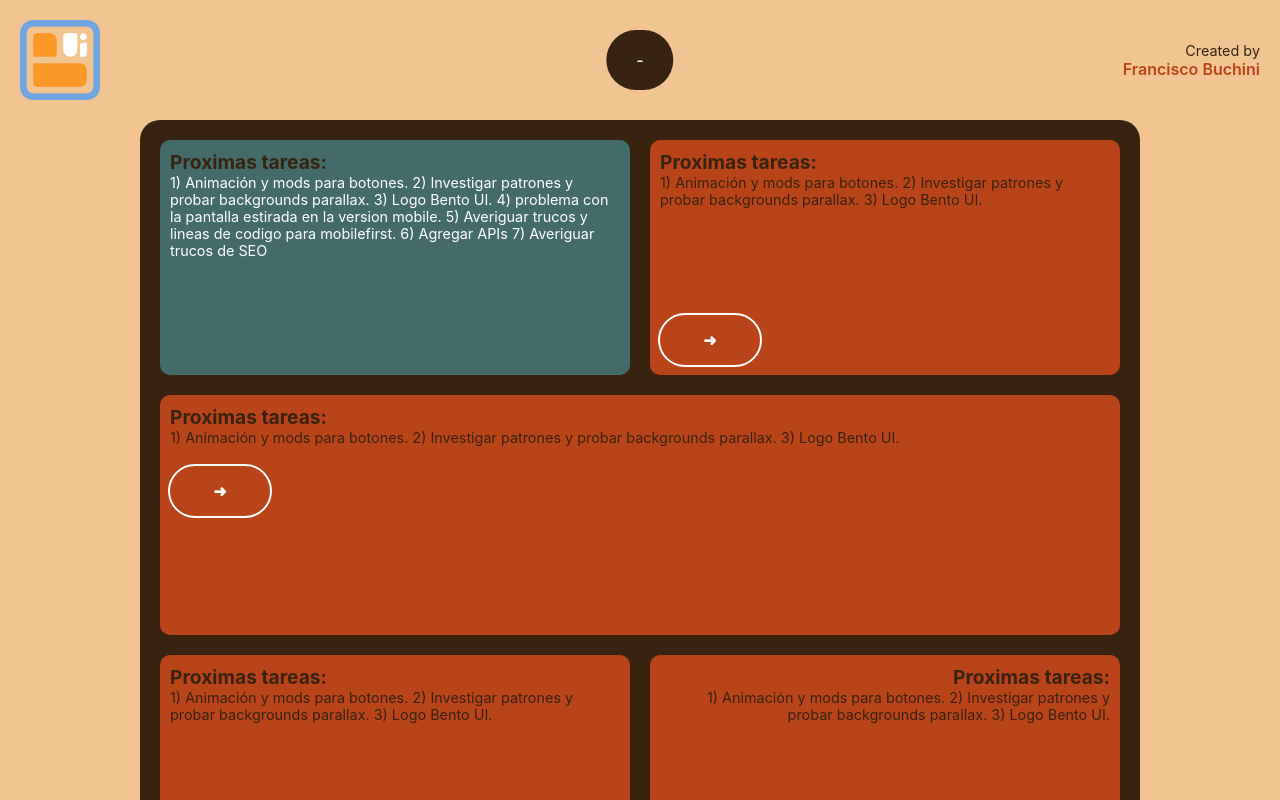
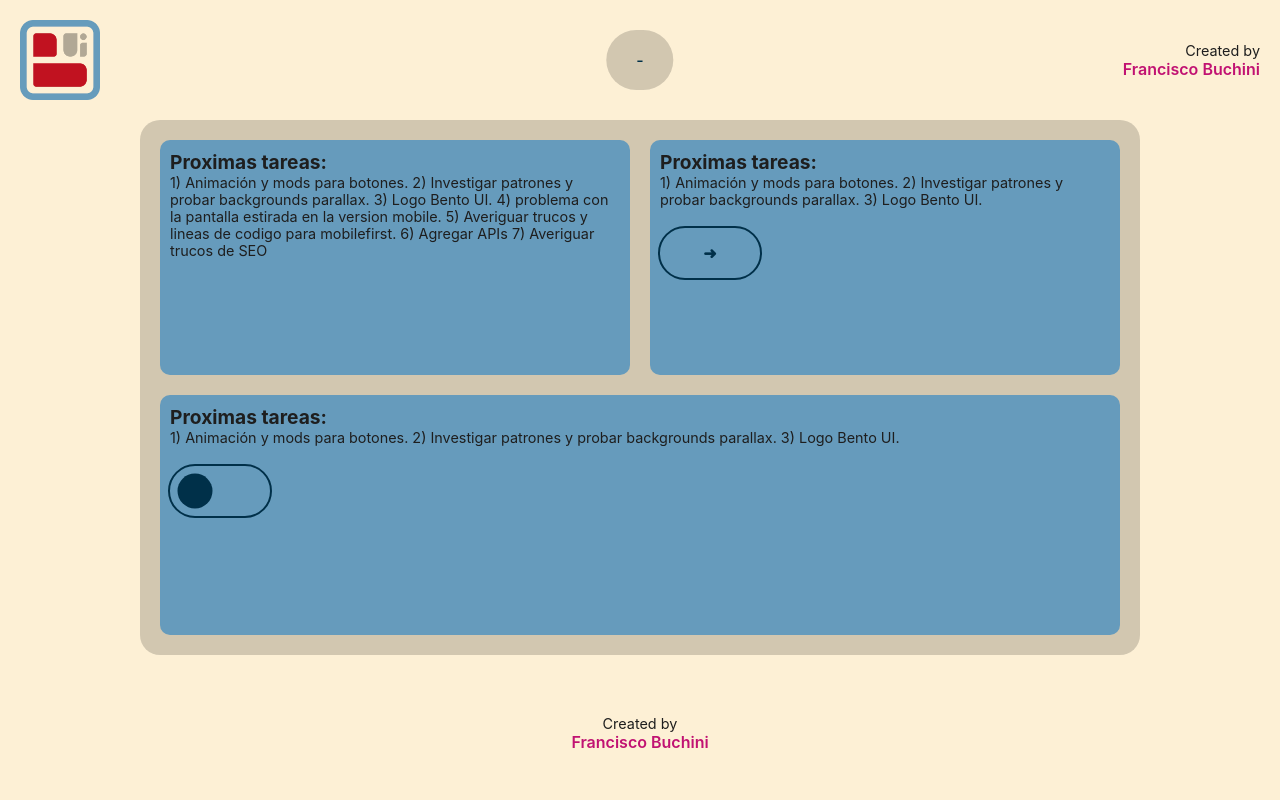
Before and after one commit to franciscobuchini/Portfolio, a React (Vite) app: page / in a window 1280 px wide. Shown: the top 800 px of the page. Built offline with nearby package versions, Linux system fonts and the light colour scheme.

Commit message:
editing the theme colors, theme names and optimizing theme.css

```diff
--- a/index.html
+++ b/index.html
@@ -6,7 +6,7 @@
     <meta name="viewport" content="width=device-width, initial-scale=1.0" />
     <meta name="description" content="Discover BentoBox UI, your gateway to sleek UI design inspired by the iconic bento box style. Elevate your digital presence with our innovative solutions.">
     <title>BentoBox UI style</title>
-
+    <link rel="canonical" href="https://bentoboxui.vercel.app/">
   </head>
   <body>
     <div id="root"></div>
--- a/src/BentoGrid.jsx
+++ b/src/BentoGrid.jsx
@@ -1,19 +1,14 @@
 import Bento from './Bento'
+import ThemeSwitch from './Components/ThemeSwitch'
 import Button from './Components/Button'
 
 export default function BentoGrid() {
 
   return (
     <main className='BentoGrid'>
-      <Bento Bsv='2' Bsh='4' Bbg='taxbreak' Th='Proximas tareas:' Tp='1) Animación y mods para botones. 2) Investigar patrones y probar backgrounds parallax. 3) Logo Bento UI. 4) problema con la pantalla estirada en la version mobile. 5) Averiguar trucos y lineas de codigo para mobilefirst. 6) Agregar APIs 7) Averiguar trucos de SEO' Tpc='white' Tta='center' Tjc='center' />
-      <Bento Bsv='2' Bsh='8' Bst='B1' Th='Proximas tareas:' Tp='1) Animación y mods para botones. 2) Investigar patrones y probar backgrounds parallax. 3) Logo Bento UI.' Com={Button} />
-      <Bento Bsv='2' Bsh='4' Bst='B2' Th='Proximas tareas:' Tp='1) Animación y mods para botones. 2) Investigar patrones y probar backgrounds parallax. 3) Logo Bento UI.' Com={Button} />
-      <Bento Bsv='2' Bsh='4' Bst='B3' Th='Proximas tareas:' Tp='1) Animación y mods para botones. 2) Investigar patrones y probar backgrounds parallax. 3) Logo Bento UI.' Com={Button} />
-      <Bento Bsv='2' Bsh='4' Bst='B4' Th='Proximas tareas:' Tp='1) Animación y mods para botones. 2) Investigar patrones y probar backgrounds parallax. 3) Logo Bento UI.' Com={Button} />
-      <Bento Bsv='2' Bsh='4' Bst='B5' Th='Proximas tareas:' Tp='1) Animación y mods para botones. 2) Investigar patrones y probar backgrounds parallax. 3) Logo Bento UI.' Com={Button} />
-      <Bento Bsv='2' Bsh='4' Bst='B6' Th='Proximas tareas:' Tp='1) Animación y mods para botones. 2) Investigar patrones y probar backgrounds parallax. 3) Logo Bento UI.' Com={Button} />
-      <Bento Bsv='2' Bsh='4' Bst='B7' Th='Proximas tareas:' Tp='1) Animación y mods para botones. 2) Investigar patrones y probar backgrounds parallax. 3) Logo Bento UI.' Com={Button} />
-      <Bento Bsv='2' Bsh='4' Bst='B8' Th='Proximas tareas:' Tp='1) Animación y mods para botones. 2) Investigar patrones y probar backgrounds parallax. 3) Logo Bento UI.' Com={Button} />
+      <Bento Bsv='2' Bsh='4' Th='Proximas tareas:' Tp='1) Animación y mods para botones. 2) Investigar patrones y probar backgrounds parallax. 3) Logo Bento UI. 4) problema con la pantalla estirada en la version mobile. 5) Averiguar trucos y lineas de codigo para mobilefirst. 6) Agregar APIs 7) Averiguar trucos de SEO' Tta='center' Tjc='center' />
+      <Bento Bsv='2' Bsh='4' Bst='B1' Th='Proximas tareas:' Tp='1) Animación y mods para botones. 2) Investigar patrones y probar backgrounds parallax. 3) Logo Bento UI.' Com={Button} />
+      <Bento Bsv='2' Bsh='8' Bst='B1' Th='Proximas tareas:' Tp='1) Animación y mods para botones. 2) Investigar patrones y probar backgrounds parallax. 3) Logo Bento UI.' Com={ThemeSwitch} />
     </main>
     )
   }
--- a/src/Header.jsx
+++ b/src/Header.jsx
@@ -2,7 +2,7 @@ import Logo from './Assets/Logo.webp'
 export default function Header () {
   return (
     <header>
-      <img src={Logo}/>
+      <img src={Logo} alt="BentoBox UI Logo"/>
       <nav className='Nav'>
         <li>
           <ul><a>-</a></ul>
--- a/src/Styles.css
+++ b/src/Styles.css
@@ -31,7 +31,7 @@ header {
   place-items: center;
   justify-content:space-between;
   z-index: 1000;
-  > img {max-height: 80px;}
+  > img {max-height: 80px; cursor: pointer;}
   > div {text-align: right;}
   > nav {
     position: absolute;
--- a/src/Theme.css
+++ b/src/Theme.css
@@ -1,71 +1,61 @@
 /* ROOT -------------------------------------------------------*/
 :root {
-  --gold: #F2C491;
-  --christine: #D6661A;
-  --roseofsharon: #BA441A;
-  --hippieblue: #2C8396;
-  --taxbreak: #426B6A;
-  --mikado: #37230F;
-  --white: #FFFFFF;
+  --primarylight: #669bbc;
+  --primarydark: #003049;
+  --secondarylight: #c11272;
+  --secondarydark: #78003a;
+  --light: #fdf0d5;
+
+  --white: #FAFAFA;
+  --black: #1E1E1E;
+  --darktransparent: #0000002c;
   --transparent: #00000000;
-  --darktransparent: #14292d50;
-  --darkgold: #916e47;
-  --darkchristine: #934613;
-  --darkroseofsharon: #843112;
-  --darkhippieblue: #1b5e6d;
-  --darktaxbreak: #274847;
-  --darkmikado: #150c04;
-  --black: #000000;
 
   font-family: -apple-system, Segoe UI, Roboto;
 }
 /* ROOT -------------------------------------------------------*/
 
 /* THEME LIGHT -------------------------------------------------------*/
-  body {background-color: var(--gold); color: var(--mikado);}
-  .BentoGrid {background-color: var(--mikado)}
-  .Bento {background-color: var(--roseofsharon); &:hover {outline: 4px solid var(--hippieblue);}}
+  body {background-color: var(--light); color: var(--black);}
+  .BentoGrid {background-color: var(--darktransparent)}
+  .Bento {background-color: var(--primarylight); &:hover {outline: 4px solid var(--secondarydark);}}
   .Transparent:hover {outline: none;}
 
-  .Me {color: var(--roseofsharon);}
-  nav {background-color: var(--mikado); color: var(--white);}
+  .Me {color: var(--secondarylight);}
+  nav {background-color: var(--darktransparent); color: var(--primarydark);}
+
 
   .Button, .Switch input {
-    background-color: var(--transparent); color: var(--white); outline: 2px solid var(--white);
+    background-color: var(--primarylight); color: var(--primarydark); outline: 2px solid var(--primarydark);
+    &:hover {background-color: var(--darktransparent); color: var(--white); outline: 4px solid var(--white)}
   }
 
   .Switch input {
-    &:checked {background-color: var(--darktransparent);}
-    &:checked::before {background-color: var(--white);}
-    &::before {background-color: var(--white);}
-  }
+    &:checked {background-color: var(--primarylight);}
+    &:checked::before {background-color: var(--primarydark);}
+    &::before {background-color: var(--primarydark);}
+    &:hover::before {background-color: var(--white);}
 
-  .Button {
-    &:hover {background-color: var(--darktransparent); color: var(--white);}
   }
 /* THEME LIGHT -------------------------------------------------------*/
 
 /* THEME DARK -------------------------------------------------------*/
 [data-theme="dark"] {
-  body {background-color: var(--darkmikado); color: var(--white);}
-  .BentoGrid {background-color: var(--black)}
-  .Bento {background-color: var(--darkroseofsharon); &:hover {outline: 4px solid var(--darkhippieblue);}}
+  body {background-color: var(--black); color: var(--white);}
+  .BentoGrid {background-color: var(--darktransparent)}
+  .Bento {background-color: var(--primarydark); &:hover {outline: 4px solid var(--secondarydark);}}
   .Transparent:hover {outline: none;}
 
-  .Me {color: var(--gold);}
-  nav {background-color: var(--mikado); color: var(--white);}
+  .Me {color: var(--secondarylight);}
+  nav {background-color: var(--darktransparent); color: var(--primarylight);}
+  h2 {color: var(--secondarylight);}
 
   .Button, .Switch input {
-    background-color: var(--transparent); color: var(--white); outline: 2px solid var(--darkgold);
-  }
-
-  .Switch input {
+    background-color: var(--transparent); color: var(--white); outline: 2px solid var(--white);
+    &:hover {background-color: var(--darktransparent); color: var(--secondarylight); outline: 4px solid var(--secondarylight)}
     &:checked {background-color: var(--darktransparent);}
-    &:checked::before {background-color: var(--darkgold);}
-  }
-
-  .Button {
-    &:hover {background-color: var(--darktransparent); color: var(--white);}
+    &:checked::before {background-color: var(--white);}
+    &:hover:checked::before {background-color: var(--secondarylight);}
   }
 }
 /* THEME DARK -------------------------------------------------------*/
```
Also changed, not shown: src/Assets/Logo.webp, src/Assets/favico.svg.
